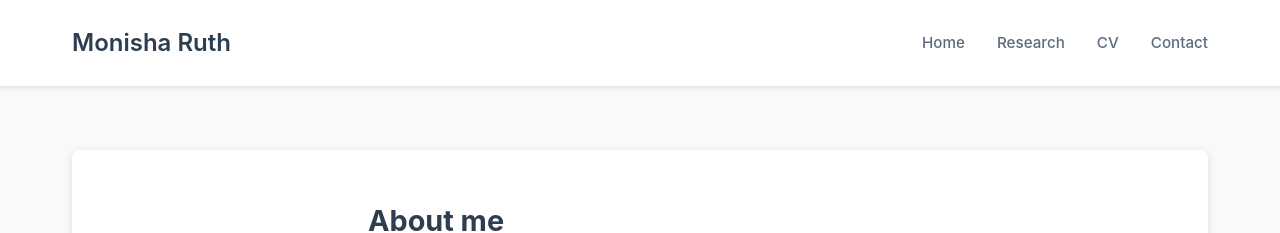
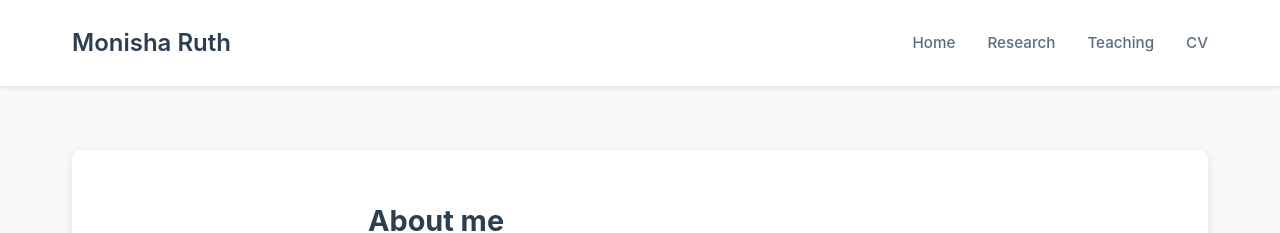
Before and after one commit to MonishaRuth/monisharuth.github.io, a Jekyll site: the page built from index.md, in a window 1280 px wide. Shown: the top 233 px of the page. Built offline with Jekyll 4.4.1, drawn with Linux system fonts in a browser that asks for light colours.

Commit message:
Update default.html

```diff
--- a/_layouts/default.html
+++ b/_layouts/default.html
@@ -190,8 +190,8 @@
             <nav>
                 <a href="{{ '/' | relative_url }}">Home</a>
                 <a href="{{ '/research' | relative_url }}">Research</a>
+                <a href="{{ '/teaching' | relative_url }}">Teaching</a>
                 <a href="{{ '/cv' | relative_url }}">CV</a>
-                <a href="{{ '/contact' | relative_url }}">Contact</a>
             </nav>
         </div>
     </header>
```
